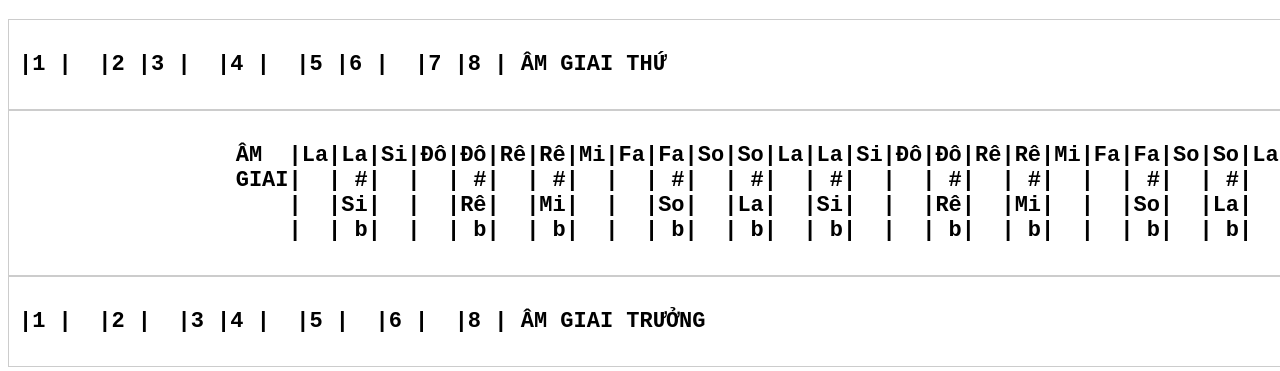
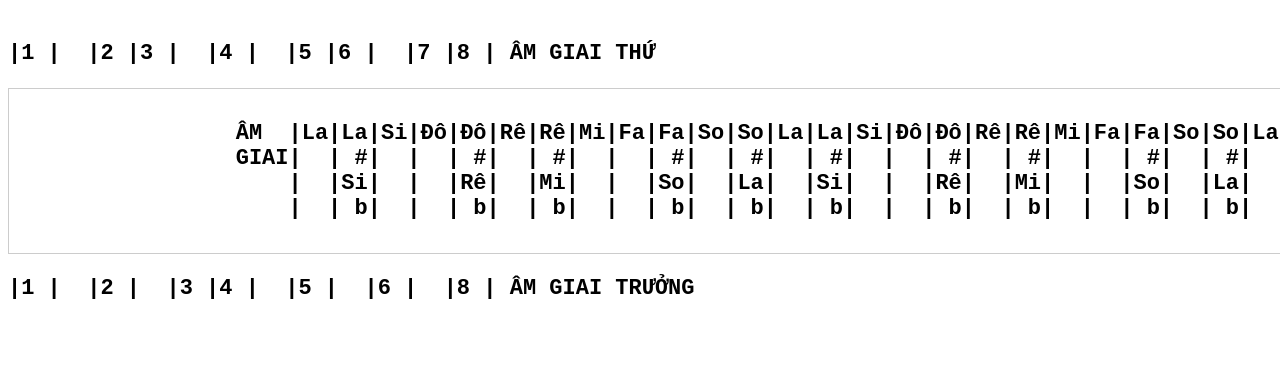
Before and after one commit to HoangLong23f3g2/tracuuamgiai, a plain HTML site: page index.html in a window 1280 px wide. Shown: the part 61-432 px from the top of the page. Drawn offline with Linux system fonts and the light colour scheme.

Commit message:
Update index.html
33

```diff
--- a/index.html
+++ b/index.html
@@ -3,7 +3,7 @@
 <head>
     <meta charset="UTF-8">
     <meta name="viewport" content="width=device-width, initial-scale=1.0">
-    <title>Tra cứu âm giai</title>
+    <title>Tra cứu âm giai...</title>
     <link rel="stylesheet" href="style.css">
     <style>
         .scroll-container {
@@ -27,7 +27,7 @@
 
     <h1>Tra cứu âm giai.</h1>
 
-    <div class="scroll-container scrollBox">
+    <div>
         <p class="long-text"><b>|1 |  |2 |3 |  |4 |  |5 |6 |  |7 |8 | ÂM GIAI THỨ</b></p>
     </div>
 
@@ -38,7 +38,7 @@
                                                     |  | b|  |  | b|  | b|  |  | b|  | b|  | b|  |  | b|  | b|  |  | b|  | b|  |                               </b></p>
     </div>
 
-    <div class="scroll-container scrollBox">
+    <div>
         <p class="long-text"><b>|1 |  |2 |  |3 |4 |  |5 |  |6 |  |8 | ÂM GIAI TRƯỞNG </b></p>
     </div>
 
```
